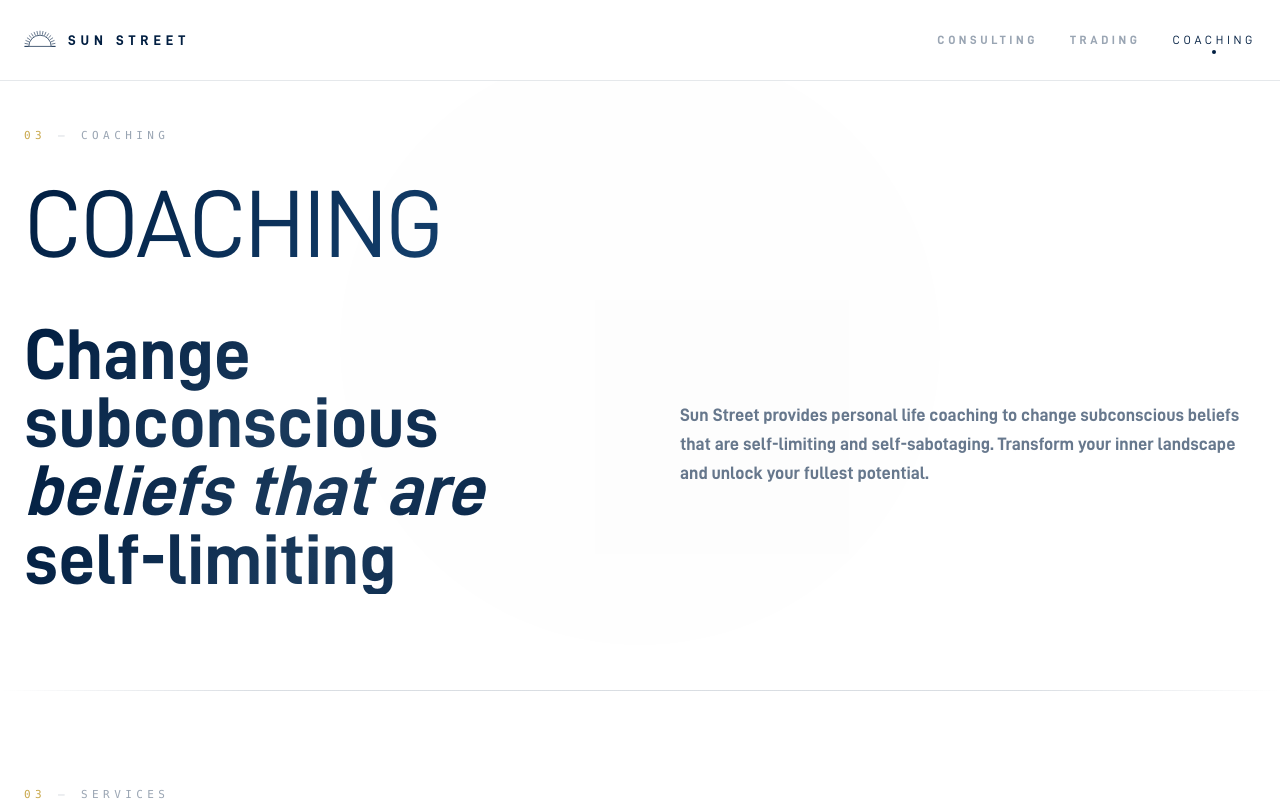
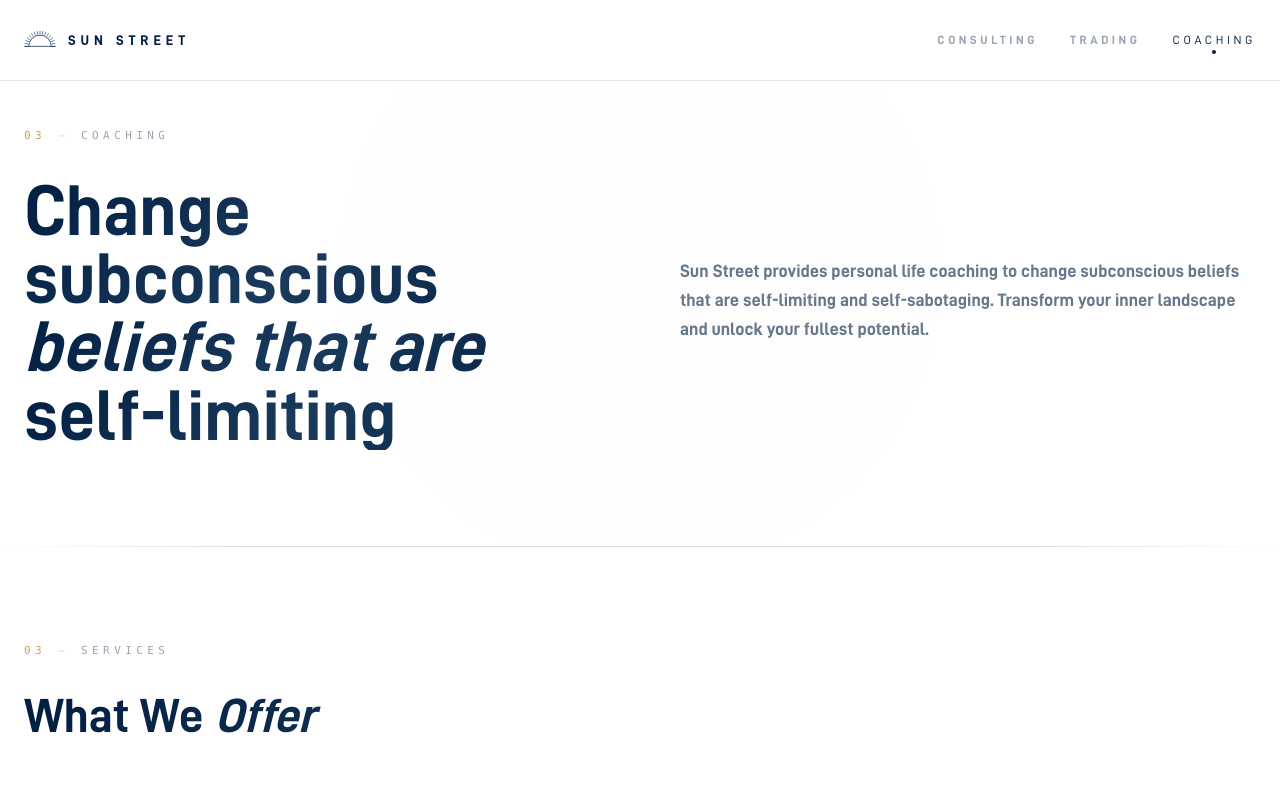
Before and after one commit to SikeGottem/sunstreet, a Next.js app: page /coaching in a window 1280 px wide. Shown: the top 801 px of the page. Built offline with nearby package versions, Linux system fonts and the light colour scheme.

Commit message:
fix: remove redundant COACHING heading from coaching hero

```diff
--- a/src/app/coaching/page.tsx
+++ b/src/app/coaching/page.tsx
@@ -68,21 +68,6 @@ export default function CoachingPage() {
 
         <motion.div className="max-w-7xl mx-auto relative z-10" variants={staggerContainer} initial="hidden" animate="show">
           <motion.div variants={staggerItem}><SectionLabel number="03" label="Coaching" /></motion.div>
-
-          {/* Gradient heading */}
-          <motion.div variants={staggerItem}>
-            <h1
-              className="font-sans text-6xl md:text-8xl font-bold tracking-tight mb-12"
-              style={{
-                background: "linear-gradient(135deg, #011E41 0%, #1a4a7a 50%, #2a6cb0 100%)",
-                WebkitBackgroundClip: "text",
-                WebkitTextFillColor: "transparent",
-                backgroundClip: "text",
-              }}
-            >
-              COACHING
-            </h1>
-          </motion.div>
 
           <div className="grid md:grid-cols-2 gap-12 md:gap-20 items-start">
             <div>
```
